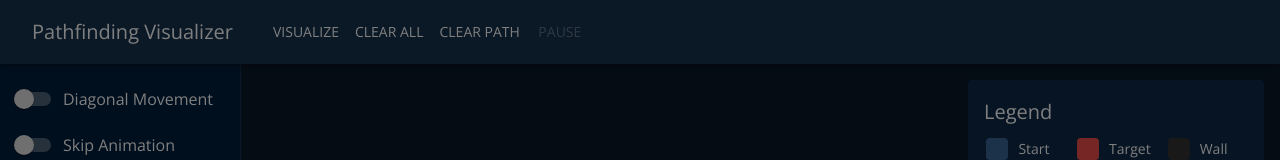
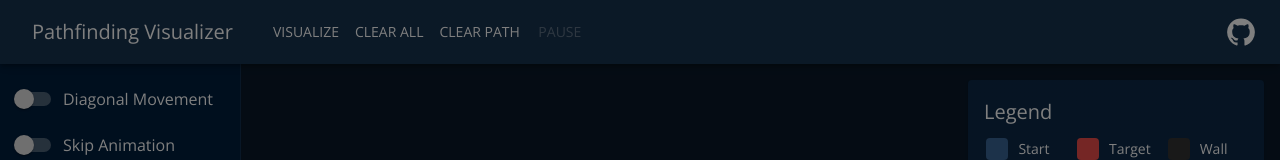
Before and after one commit to jayden-woo/Pathfinding-Visualizer, a React (Create React App) app: page / in a window 1280 px wide. Shown: the top 160 px of the page. Built offline with nearby package versions, Linux system fonts and the light colour scheme.

Commit message:
Added GitHub logo with link to repository in header

```diff
--- a/src/components/Header.jsx
+++ b/src/components/Header.jsx
@@ -1,8 +1,9 @@
+import { GitHub } from "@mui/icons-material";
 import MenuIcon from "@mui/icons-material/Menu";
-import { AppBar, Button, IconButton, Link, Toolbar, Typography } from "@mui/material";
+import { AppBar, Box, Button, IconButton, Link, Toolbar, Typography } from "@mui/material";
 import React, { useEffect, useState } from "react";
 import { useDispatch, useSelector } from "react-redux";
-import { ALGORITHM_TYPES, APP_STATE, NODE_STATE } from "../constants";
+import { ALGORITHM_TYPES, APP_STATE, GITHUB_SIZE, NODE_STATE } from "../constants";
 import { updateAppState } from "../features/appSlice";
 import { fillGrid, replaceGrid, resetGrid, updateNodeState } from "../features/gridSlice";
 import { resetMazeGenerator, runMazeGenerator } from "../features/mazeSlice";
@@ -223,6 +224,15 @@ const Header = () => {
             Pause
           </Button>
         )}
+        <Box sx={{ flex: 1 }} />
+        <IconButton
+          sx={{ display: { xs: "none", sm: "flex" }, mr: -1 }}
+          onClick={() =>
+            window.open("https://github.com/jayden-woo/Pathfinding-Visualizer", "_blank")
+          }
+        >
+          <GitHub sx={{ fontSize: GITHUB_SIZE }} />
+        </IconButton>
       </Toolbar>
     </AppBar>
   );
--- a/src/components/Info.jsx
+++ b/src/components/Info.jsx
@@ -37,12 +37,11 @@ const getAlgorithmInfo = {
   },
   [PATH_ALGORITHMS.DIJKSTRA_ALGORITHM]: {
     title: "Dijkstra's Algorithm",
-    description: `Dijkstra's algorithm is an algorithm for finding the shortest paths between nodes in a graph, which
-    may represent, for example, road networks. Dijkstra's original algorithm found the shortest path between two given
-    nodes, but a more common variant fixes a single node as the "source" node and finds shortest paths from the source
-    to all other nodes in the graph, producing a shortest-path tree. It can also be used for finding the shortest paths
-    from a single node to a single destination node by stopping the algorithm once the shortest path to the destination
-    node has been determined.`,
+    description: `Dijkstra's algorithm is an algorithm for finding the shortest paths between nodes in a graph.
+    Dijkstra's original algorithm found the shortest path between two given nodes, but a more common variant fixes a
+    single node as the "source" node and finds shortest paths from the source to all other nodes in the graph,
+    producing a shortest-path tree. It can also be used for finding the shortest paths from a single node to a single
+    destination node by stopping the algorithm once the shortest path to the destination node has been determined.`,
   },
   [MAZE_ALGORITHMS.BASIC_RANDOM]: {
     title: "Basic Random Method",
--- a/src/constants.js
+++ b/src/constants.js
@@ -5,6 +5,9 @@ export const TUTORIAL_WIDTH = 700;
 export const NAV_HEIGHT = 64;
 export const DRAWER_WIDTH = 240;
 export const SLIDER_WIDTH = 205;
+
+// Icon size
+export const GITHUB_SIZE = 30;
 
 // Grid sizes
 export const GRID_SIZE = Object.freeze({
```
Also changed, not shown: 1 other file (tests, documents, lock files or other folders).
